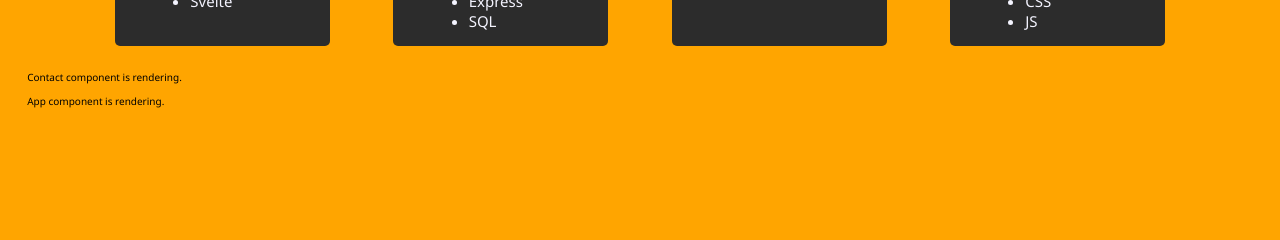
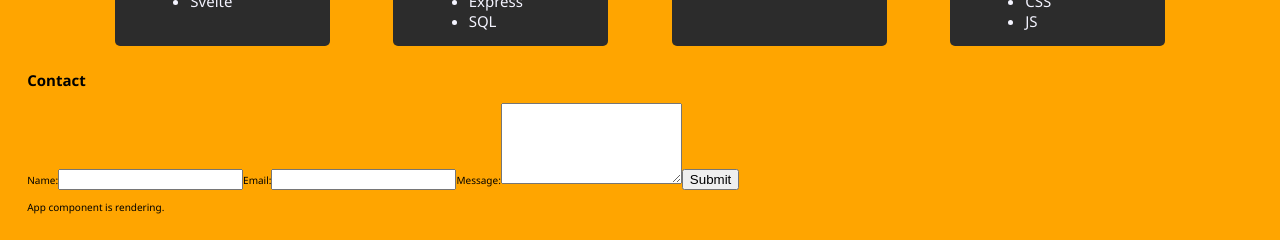
Before and after one commit to MorganWilliamson/u4-portfolio, a React (Create React App) app in the folder portfolio/: page / in a window 1280 px wide. Shown: the part 654-894 px from the top of the page. Before the commit the page ends 800 px from the top, so only its background shows below. Built offline with nearby package versions, Linux system fonts and the light colour scheme.

Commit message:
Basic contact form written.

```diff
--- a/portfolio/src/components/Contact.js
+++ b/portfolio/src/components/Contact.js
@@ -1,11 +1,68 @@
 import React from "react";
 
-const Contact = () => {
-    return (
-        <section className="contact">
-            <p>Contact component is rendering.</p>
-        </section>
-    )
+class Contact extends React.Component {
+    constructor(props) {
+        super(props);
+        this.state = {
+            name: '',
+            email: '',
+            message: ''
+        }
+    }
+
+    handleNameChange = (e) => {
+        this.setState({name: e.target.value})
+    }
+
+    handleEmailChange = (e) => {
+        this.setState({email: e.target.value})
+    }
+
+    handleMessageChange = (e) => {
+        this.setState({message: e.target.value})
+    }
+
+    handleSubmit = (e) => {
+        e.preventDefault()
+        alert('Your form has been submitted. Thank you!')
+        this.setState({value: e.target.value})
+    }
+
+    render() {
+        return (
+            <section className="contact">
+                <h2>Contact</h2>
+
+                <form className="contactForm" onSubmit={this.handleSubmit}>
+                    <label htmlFor="name">Name:</label>
+                    <input
+                        type="text"
+                        className="contactFormInput"
+                        value={this.state.value}
+                        onChange={this.handleNameChange}
+                    />
+
+                    <label htmlFor="email">Email:</label>
+                    <input
+                        type="email"
+                        className="contactFormInput"
+                        value={this.state.value}
+                        onChange={this.handleEmailChange}
+                    />
+
+                    <label htmlFor="message">Message:</label>
+                    <textarea
+                        rows="5"
+                        className="contactFormInput"
+                        value={this.state.value}
+                        onChange={this.handleMessageChange}
+                    />
+
+                    <button type="submit">Submit</button>
+                </form>
+            </section>
+        )
+    }
 }
 
 export default Contact;
```
